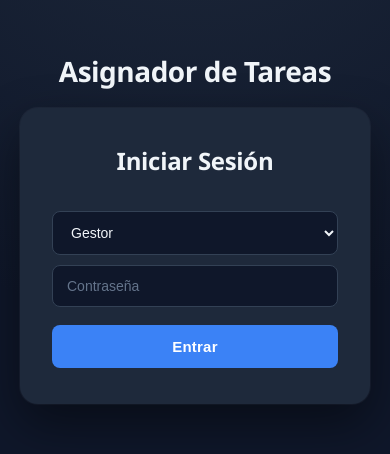
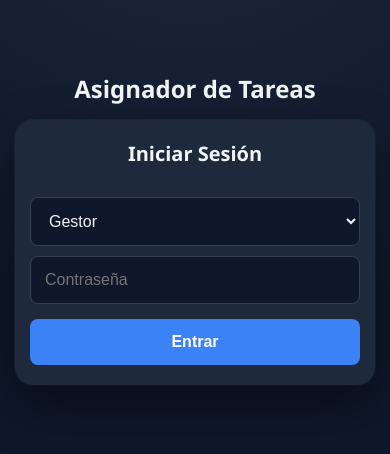
Before and after one commit to josemmblanes/tareas, a plain HTML site: page index.html in a window 390 px wide. Shown: the part 194-648 px from the top of the page. Drawn offline with Linux system fonts and the light colour scheme.

Commit message:
Update index.html optimización movil

```diff
--- a/index.html
+++ b/index.html
@@ -2,6 +2,7 @@
 <html lang="es">
 <head>
     <meta charset="UTF-8">
+    <meta name="viewport" content="width=device-width, initial-scale=1.0">
     <title>Asignador de Tareas</title>
     <style>
         * { box-sizing: border-box; }
@@ -15,65 +16,63 @@
             align-items: center;
             min-height: 100vh;
             margin: 0;
-            padding: 20px;
+            padding: 15px;
         }
         .card {
             background: #1e293b;
-            padding: 36px 32px;
+            padding: 24px 20px;
             border-radius: 18px;
             width: 100%;
             max-width: 400px;
             box-shadow: 0 20px 50px rgba(0,0,0,0.45), 0 0 0 1px rgba(148,163,184,0.08);
         }
         h3 {
-            margin: 0 0 24px 0;
-            font-size: 24px;
+            margin: 0 0 20px 0;
+            font-size: 20px;
             font-weight: 700;
-            letter-spacing: -0.3px;
         }
-        #loginPanel h3 {
-            text-align: center;
-        }
+        #loginPanel h3 { text-align: center; }
         select, input {
             width: 100%;
-            padding: 12px 14px;
+            padding: 14px;
             margin-top: 10px;
             border-radius: 8px;
             border: 1px solid #334155;
             background: #0f172a;
             color: #f1f5f9;
-            font-size: 14px;
+            font-size: 16px; /* Mejor legibilidad en móviles */
             outline: none;
-            transition: border-color 0.2s ease, box-shadow 0.2s ease;
         }
-        select:focus, input:focus {
-            border-color: #3b82f6;
-            box-shadow: 0 0 0 3px rgba(59,130,246,0.25);
-        }
-        select::-ms-expand { background: #0f172a; }
-        input::placeholder { color: #64748b; }
         .btn {
             width: 100%;
-            padding: 13px;
+            padding: 14px;
             border: none;
             border-radius: 8px;
             cursor: pointer;
             color: white;
-            margin-top: 18px;
+            margin-top: 15px;
             font-weight: 600;
-            font-size: 15px;
-            letter-spacing: 0.2px;
-            transition: transform 0.15s ease, filter 0.15s ease;
+            font-size: 16px;
         }
-        .btn:hover { filter: brightness(1.1); transform: translateY(-1px); }
-        .btn:active { transform: translateY(0); filter: brightness(0.95); }
-        .tarea-item { background: #334155; padding: 12px; margin-bottom: 10px; border-radius: 8px; border-left: 4px solid #3b82f6; }
+        .tarea-item {
+            background: #334155;
+            padding: 15px;
+            margin-bottom: 12px;
+            border-radius: 8px;
+            border-left: 4px solid #3b82f6;
+            word-wrap: break-word;
+        }
+        /* Ajustes para móviles */
+        @media (max-width: 480px) {
+            .card { padding: 20px 15px; }
+            h1 { font-size: 24px !important; }
+        }
     </style>
 </head>
 <body>
 
-<div style="text-align:center; margin-bottom:18px;">
-    <h1 style="font-size:28px; font-weight:800; letter-spacing:-0.5px; margin:0; color:#f1f5f9;">Asignador de Tareas</h1>
+<div style="text-align:center; margin-bottom:15px;">
+    <h1 style="font-size:28px; font-weight:800; margin:0; color:#f1f5f9;">Asignador de Tareas</h1>
 </div>
 <div class="card">
     <div id="loginPanel">
@@ -101,7 +100,6 @@
     const KEY = 'sb_publishable_F5DJjPxXtl22rOV5RKowWA_Dxmg_UB3';
     let currentUser = "";
 
-    // Evita romper el filtro PostgREST y evita inyectar HTML/JS al insertar datos con innerHTML.
     function escaparHTML(valor) {
         const div = document.createElement('div');
         div.textContent = valor ?? '';
@@ -176,7 +174,6 @@
         asignarEventosLista();
     }
 
-    // Delegación de eventos: evita interpolar datos del usuario dentro de atributos onclick (frágil ante comillas e inyectable).
     function asignarEventosLista() {
         document.querySelectorAll('#lista [data-accion="marcarHecha"]').forEach(btn => {
             btn.addEventListener('click', () => marcarHecha(btn.dataset.id));
@@ -203,7 +200,6 @@
 
     async function verificar(id, turno, nombre) {
         try {
-            // 1. Guardar en historial con formato seguro
             const resHistorial = await fetch(`${URL}/historial`, {
                 method: 'POST',
                 headers: { 'apikey': KEY, 'Authorization': `Bearer ${KEY}`, 'Content-Type': 'application/json' },
@@ -220,7 +216,6 @@
                 throw new Error(errorBody.message || "Error guardando historial");
             }
 
-            // 2. Reasignar la tarea automáticamente al otro usuario y volver a 'pendiente'
             const nuevoUsuario = obtenerOtroUsuario(turno);
             const resTarea = await fetch(`${URL}/tareas?id=eq.${id}`, {
                 method: 'PATCH',
@@ -246,7 +241,6 @@
             headers: { 'apikey': KEY, 'Authorization': `Bearer ${KEY}` }
         });
         const historial = await res.json();
-
         const coloresHistorial = ['#334155', '#3f3a52', '#2f4858', '#3a4a3f', '#4a3a4a', '#4a4030', '#2f3a52', '#43344a'];
 
         function colorPorTarea(nombreTarea) {
@@ -263,10 +257,9 @@
             : '';
 
         document.getElementById('lista').innerHTML = "<h3>Historial</h3>" + historial.map(t => `
-            <div class="tarea-item" style="background:${colorPorTarea(t.nombre_tarea)}; display:flex; justify-content:space-between; align-items:center; flex-wrap:nowrap; gap:8px; white-space:nowrap; overflow:hidden;">
-                <b style="overflow:hidden; text-overflow:ellipsis;">${escaparHTML(t.nombre_tarea || 'Sin nombre')}</b>
-                <span style="overflow:hidden; text-overflow:ellipsis;">Hecho por: ${escaparHTML(t.usuario || 'N/A')}</span>
-                <span>${t['fecha_verificación'] ? new Date(t['fecha_verificación']).toLocaleString() : 'Sin fecha'}</span>
+            <div class="tarea-item" style="background:${colorPorTarea(t.nombre_tarea)}; padding:10px;">
+                <b style="display:block;">${escaparHTML(t.nombre_tarea || 'Sin nombre')}</b>
+                <span style="font-size:12px;">Hecho por: ${escaparHTML(t.usuario || 'N/A')} | ${t['fecha_verificación'] ? new Date(t['fecha_verificación']).toLocaleDateString() : 'Sin fecha'}</span>
             </div>
         `).join('') + botonExportar + `<button class="btn" data-accion="volver">Volver</button>`;
 
@@ -286,7 +279,6 @@
             headers: { 'apikey': KEY, 'Authorization': `Bearer ${KEY}` }
         });
         const historial = await res.json();
-
         const encabezados = ['Tarea', 'Usuario', 'Fecha de verificación'];
         const filas = historial.map(t => [
             escaparCSV(t.nombre_tarea || 'Sin nombre'),
```
